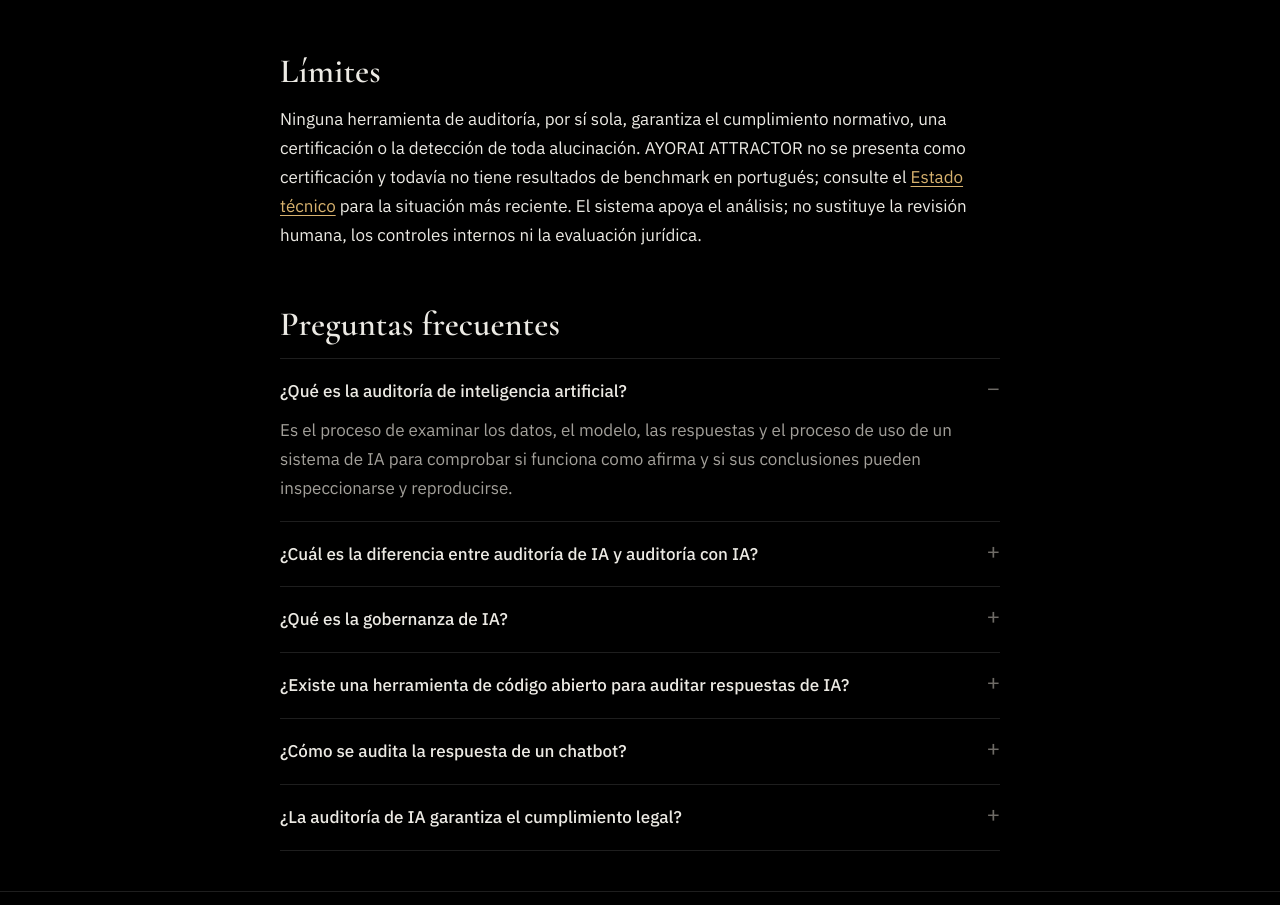
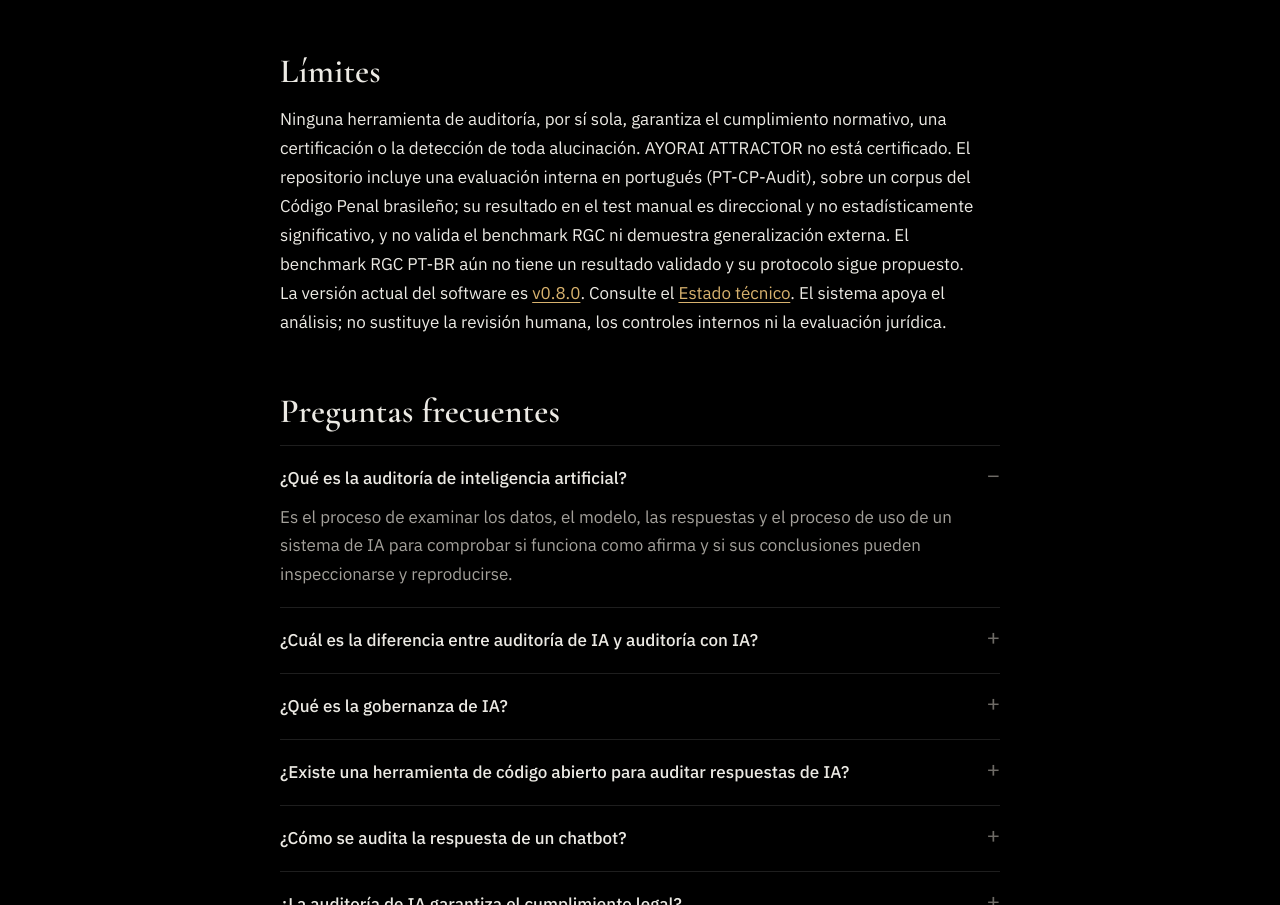
Before and after one commit to Ayorinha/ayorai-opensearch, a plain HTML site: page es/auditoria-de-inteligencia-artificial/index.html in a window 1280 px wide. Shown: the part 4938-5843 px from the top of the page. Drawn offline with nearby package versions, Linux system fonts and the light colour scheme.

Commit message:
site: align v0.8.0 status and AI-readable metadata (es/auditoria-de-inteligencia-artificial/index.html)

```diff
--- a/es/auditoria-de-inteligencia-artificial/index.html
+++ b/es/auditoria-de-inteligencia-artificial/index.html
@@ -236,7 +236,7 @@
   <p>El ecosistema abierto de auditoría de IA también incluye el programa de herramientas abiertas de auditoría apoyado por la <a href="https://www.mozillafoundation.org/en/what-we-fund/oat">Mozilla Foundation</a> y los recursos de <a href="https://openmined.org/for-ai-auditors/">OpenMined</a> para auditores. Para una visión académica del campo, vea el estudio <a href="https://arxiv.org/abs/2206.10613">"The Right Tool for the Job: Open-Source Auditing Tools in Machine Learning"</a>. Estas iniciativas cubren capas distintas y se complementan.</p>
 
   <h2 id="limites">Límites</h2>
-  <p>Ninguna herramienta de auditoría, por sí sola, garantiza el cumplimiento normativo, una certificación o la detección de toda alucinación. AYORAI ATTRACTOR no se presenta como certificación y todavía no tiene resultados de benchmark en portugués; consulte el <a href="https://github.com/Ayorinha/ayorai-opensearch/blob/main/docs/STATUS.md">Estado técnico</a> para la situación más reciente. El sistema apoya el análisis; no sustituye la revisión humana, los controles internos ni la evaluación jurídica.</p>
+  <p>Ninguna herramienta de auditoría, por sí sola, garantiza el cumplimiento normativo, una certificación o la detección de toda alucinación. AYORAI ATTRACTOR no está certificado. El repositorio incluye una evaluación interna en portugués (PT-CP-Audit), sobre un corpus del Código Penal brasileño; su resultado en el test manual es direccional y no estadísticamente significativo, y no valida el benchmark RGC ni demuestra generalización externa. El benchmark RGC PT-BR aún no tiene un resultado validado y su protocolo sigue propuesto. La versión actual del software es <a href="https://github.com/Ayorinha/ayorai-opensearch/releases/tag/v0.8.0">v0.8.0</a>. Consulte el <a href="https://github.com/Ayorinha/ayorai-opensearch/blob/main/docs/STATUS.md">Estado técnico</a>. El sistema apoya el análisis; no sustituye la revisión humana, los controles internos ni la evaluación jurídica.</p>
 
   <h2 id="faq">Preguntas frecuentes</h2>
   <details open><summary>¿Qué es la auditoría de inteligencia artificial?</summary><p>Es el proceso de examinar los datos, el modelo, las respuestas y el proceso de uso de un sistema de IA para comprobar si funciona como afirma y si sus conclusiones pueden inspeccionarse y reproducirse.</p></details>
```
